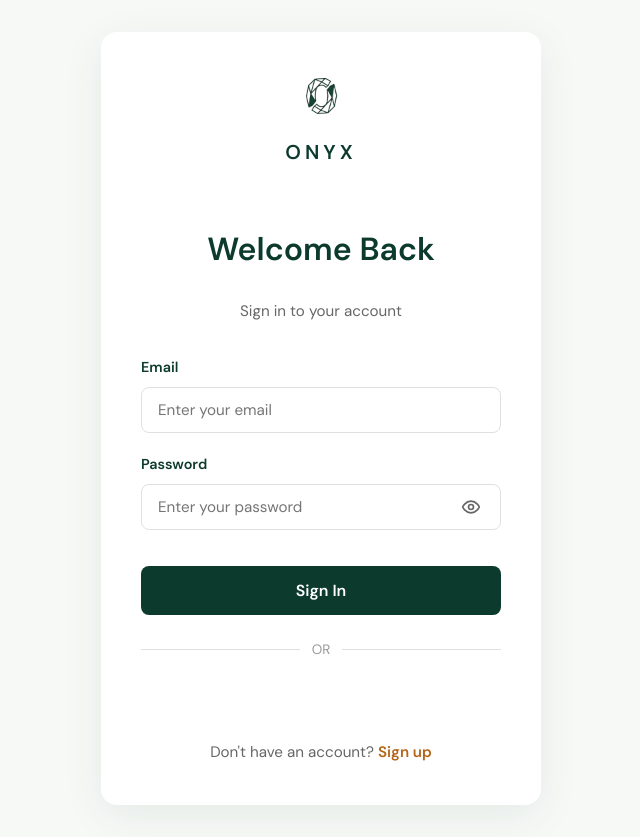
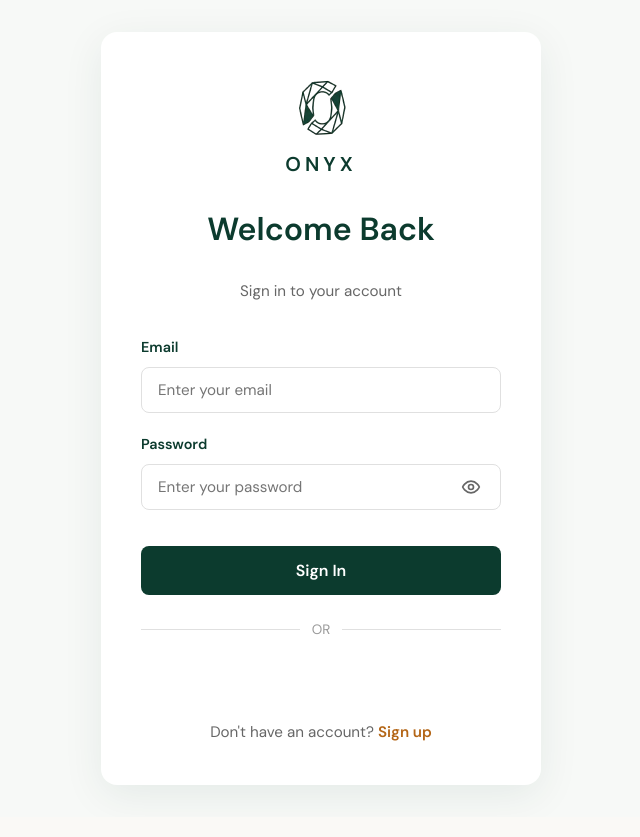
Before and after one commit to Hussein-abbod/furniture-app, a React (Vite) app in the folder frontend/: page /login in a window 1280 px wide. Shown: the whole page, without its empty margins (319-959 px from the left). Built offline with nearby package versions, Linux system fonts and the light colour scheme; no server answers.

Commit message:
UI updates: Hide cart for unauthenticated users, auth spacing fixes

```diff
--- a/frontend/src/components/shop/Navbar.jsx
+++ b/frontend/src/components/shop/Navbar.jsx
@@ -140,9 +140,6 @@ export default function Navbar() {
               </div>
             ) : (
               <>
-                <Link to="/cart" className={styles.iconBtn} aria-label="Cart">
-                  <ShoppingCart size={22} />
-                </Link>
                 <Link to="/login" className={`btn btn-primary ${styles.loginBtn}`}>
                   Sign In
                 </Link>
@@ -206,9 +203,6 @@ export default function Navbar() {
                 </>
               ) : (
                 <>
-                  <Link to="/cart" className={styles.mobileLink}>
-                    <ShoppingCart size={18} /> Cart
-                  </Link>
                   <Link to="/login" className={styles.mobileLink}>
                     <User size={18} /> Sign In / Register
                   </Link>
--- a/frontend/src/pages/auth/Auth.module.css
+++ b/frontend/src/pages/auth/Auth.module.css
@@ -26,9 +26,8 @@
 }
 
 .logo {
-  height: 48px;
+  height: 72px; /* Increased size */
   width: auto;
-  margin-bottom: 0.5rem;
   transition: transform 0.2s;
   cursor: pointer;
 }
@@ -37,13 +36,20 @@
   transform: scale(1.05);
 }
 
+.logoLink {
+  display: flex;
+  flex-direction: column;
+  align-items: center;
+  gap: 0.25rem;
+  text-decoration: none;
+  margin-bottom: 0.5rem;
+}
+
 .brandName {
   font-size: 1.25rem;
   font-weight: 800;
   letter-spacing: 0.2em;
   color: #0C3B2E;
-  margin-top: -0.5rem;
-  margin-bottom: 0.5rem;
   text-transform: uppercase;
   font-family: 'DM Sans', sans-serif;
 }
--- a/frontend/src/pages/auth/Login.jsx
+++ b/frontend/src/pages/auth/Login.jsx
@@ -50,7 +50,7 @@ export default function Login() {
     <div className={styles.container}>
       <div className={styles.card}>
         <div className={styles.header}>
-          <Link to="/" className={styles.header}>
+          <Link to="/" className={styles.logoLink}>
             <img src={logo} alt="Onyx Logo" className={styles.logo} />
             <span className={styles.brandName}>ONYX</span>
           </Link>
--- a/frontend/src/pages/auth/Signup.jsx
+++ b/frontend/src/pages/auth/Signup.jsx
@@ -78,7 +78,7 @@ export default function Signup() {
     <div className={styles.container}>
       <div className={styles.card}>
         <div className={styles.header}>
-          <Link to="/" className={styles.header}>
+          <Link to="/" className={styles.logoLink}>
             <img src={logo} alt="Onyx Logo" className={styles.logo} />
             <span className={styles.brandName}>ONYX</span>
           </Link>
```
